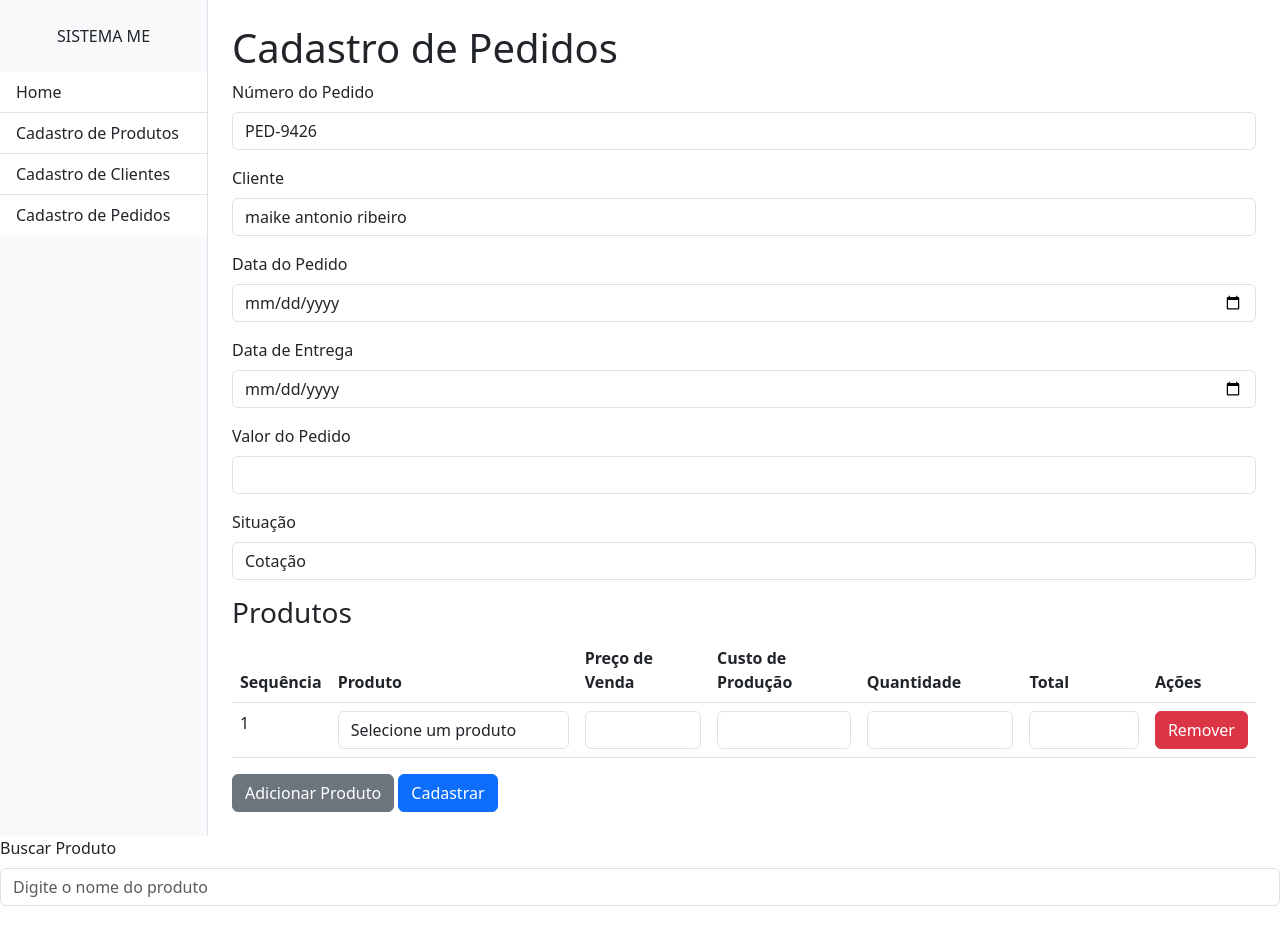
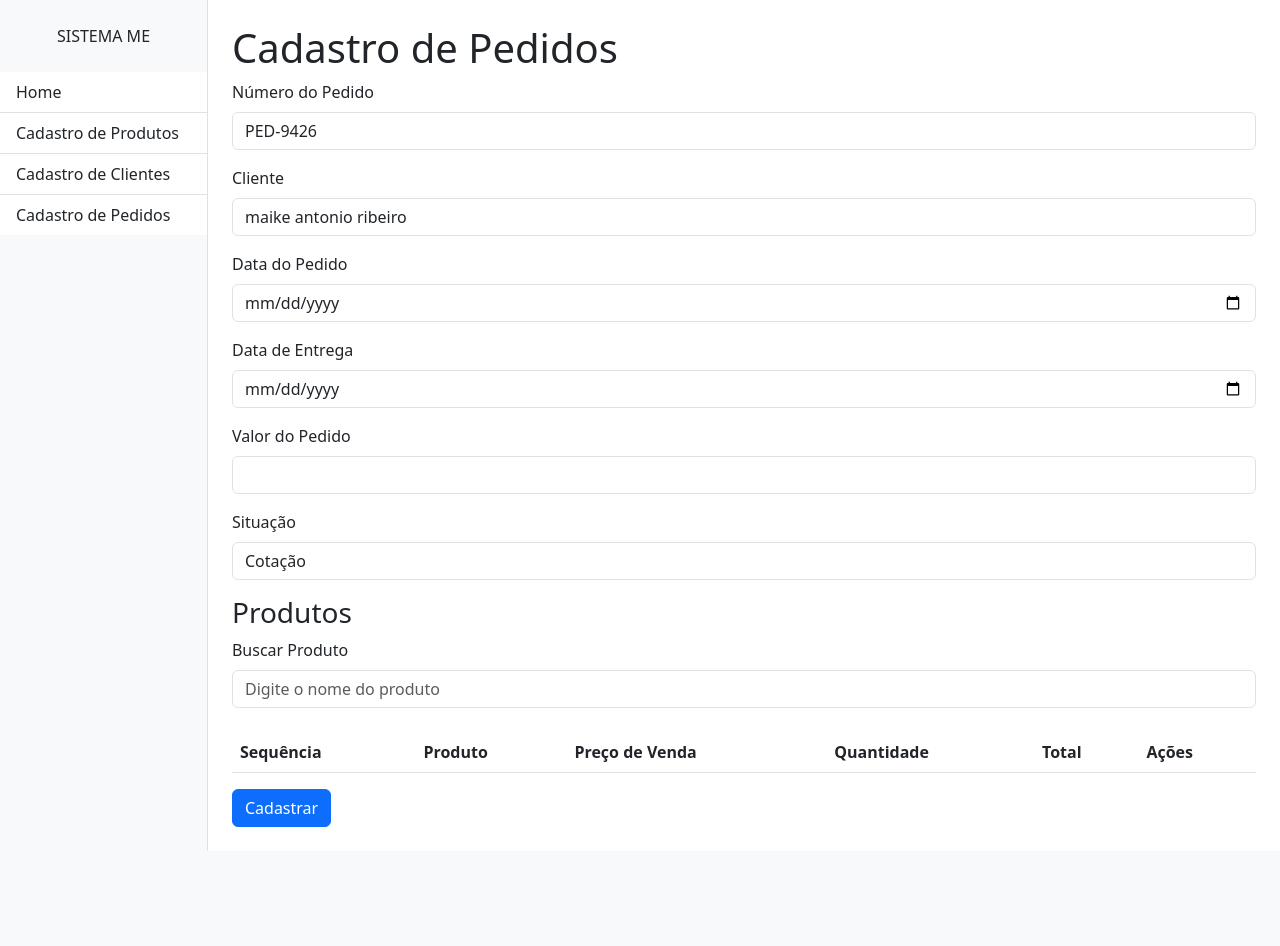
Before and after one commit to KaykyMatos845/SistemaME-main, a Flask app: page /cadastro-pedidos in a window 1280 px wide. After the commit the page ends 851 px from the top, so only its background shows below. Run offline with Flask 3, Linux system fonts and the light colour scheme; lists and menus that the app fills with data are empty; some libraries are stand-ins or nearby versions.

Commit message:
sistema funcionando

```diff
--- a/app.py
+++ b/app.py
@@ -8,15 +8,24 @@ from datetime import datetime
 app = Flask(__name__)
 Bootstrap(app)
 
+# Caminho para arquivos CSV
+CLIENTES_CSV = 'clientes.csv'
+PRODUTOS_CSV = 'produto.csv'
+PEDIDOS_CSV = 'pedidos.csv'
+PEDIDO_DETALHE_CSV = 'pedidodetalhe.csv'
+
+
 @app.route('/')
 def home():
     return render_template('index.html')
 
+
 @app.route('/cadastro-clientes', methods=['GET', 'POST'])
 def cadastro_clientes():
     if request.method == 'POST':
-        if os.path.isfile('clientes.csv'):
-            with open('clientes.csv', 'r') as file:
+        # Gerar ID único
+        if os.path.isfile(CLIENTES_CSV):
+            with open(CLIENTES_CSV, 'r') as file:
                 reader = csv.reader(file)
                 lines = list(reader)
                 next_id = len(lines)
@@ -24,6 +33,7 @@ def cadastro_clientes():
             next_id = 0
         cliente_id = f'cliente{next_id + 1}'
 
+        # Captura dados do formulário
         cliente = {
             'ID': cliente_id,
             'Nome': request.form.get('nome'),
@@ -37,9 +47,10 @@ def cadastro_clientes():
             'Observacoes': request.form.get('obs')
         }
 
-        file_exists = os.path.isfile('clientes.csv')
+        # Salvar no CSV
+        file_exists = os.path.isfile(CLIENTES_CSV)
         try:
-            with open('clientes.csv', mode='a', newline='') as file:
+            with open(CLIENTES_CSV, mode='a', newline='') as file:
                 writer = csv.DictWriter(file, fieldnames=cliente.keys())
                 if not file_exists:
                     writer.writeheader()
@@ -50,11 +61,13 @@ def cadastro_clientes():
         return redirect(url_for('home'))
     return render_template('cadastro_clientes.html')
 
+
 @app.route('/cadastro-produtos', methods=['GET', 'POST'])
 def cadastro_produtos():
     if request.method == 'POST':
-        if os.path.isfile('produto.csv'):
-            with open('produto.csv', 'r') as file:
+        # Gerar ID único
+        if os.path.isfile(PRODUTOS_CSV):
+            with open(PRODUTOS_CSV, 'r') as file:
                 reader = csv.reader(file)
                 lines = list(reader)
                 next_id = len(lines)
@@ -62,6 +75,7 @@ def cadastro_produtos():
             next_id = 0
         produto_id = f'produto{next_id + 1}'
 
+        # Captura dados do formulário
         produto = {
             'ID': produto_id,
             'Tipo': request.form.get('tipo'),
@@ -70,9 +84,10 @@ def cadastro_produtos():
             'CustoProducao': request.form.get('custo_producao')
         }
 
+        # Salvar no CSV
         try:
-            file_exists = os.path.isfile('produto.csv')
-            with open('produto.csv', mode='a', newline='') as file:
+            file_exists = os.path.isfile(PRODUTOS_CSV)
+            with open(PRODUTOS_CSV, mode='a', newline='') as file:
                 writer = csv.DictWriter(file, fieldnames=produto.keys())
                 if not file_exists:
                     writer.writeheader()
@@ -82,6 +97,7 @@ def cadastro_produtos():
 
         return redirect(url_for('home'))
 
+    # Carregar tipos de produtos
     tipos_produto = []
     if os.path.isfile('tipo_produto.csv'):
         with open('tipo_produto.csv', 'r', newline='', encoding='utf-8') as file:
@@ -94,34 +110,36 @@ def cadastro_produtos():
 
     return render_template('cadastro_produtos.html', tipos_produto=tipos_produto)
 
+
 @app.route('/cadastro-pedidos', methods=['GET', 'POST'])
 def cadastro_pedidos():
     if request.method == 'POST':
+        # Gerar número único para o pedido
         pedido_num = None
         existing_numbers = set()
-
-        if os.path.isfile('pedidos.csv'):
-            with open('pedidos.csv', 'r') as file:
+        if os.path.isfile(PEDIDOS_CSV):
+            with open(PEDIDOS_CSV, 'r') as file:
                 reader = csv.DictReader(file)
                 for row in reader:
                     existing_numbers.add(row['Numero'])
-
         while True:
             random_number = random.randint(1000, 9999)
             pedido_num = f"PED-{random_number}"
             if pedido_num not in existing_numbers:
                 break
 
+        # Obter informações do cliente
         cliente_id = request.form.get('cliente_id')
         cliente_nome = None
-        if os.path.isfile('clientes.csv'):
-            with open('clientes.csv', 'r') as file:
+        if os.path.isfile(CLIENTES_CSV):
+            with open(CLIENTES_CSV, 'r') as file:
                 reader = csv.DictReader(file)
                 for row in reader:
                     if row['ID'] == cliente_id:
                         cliente_nome = row['Nome']
                         break
 
+        # Dados do pedido
         pedido = {
             'Numero': pedido_num,
             'ClienteID': cliente_id,
@@ -132,45 +150,41 @@ def cadastro_pedidos():
             'Situacao': request.form.get('situacao')
         }
 
-        file_exists = os.path.isfile('pedidos.csv')
+        # Salvar pedido no CSV
         try:
-            with open('pedidos.csv', mode='a', newline='') as file:
+            file_exists = os.path.isfile(PEDIDOS_CSV)
+            with open(PEDIDOS_CSV, mode='a', newline='') as file:
                 writer = csv.DictWriter(file, fieldnames=pedido.keys())
                 if not file_exists:
                     writer.writeheader()
                 writer.writerow(pedido)
         except Exception as e:
-            print("Erro ao salvar os dados no arquivo CSV:", e)
+            print("Erro ao salvar os dados do pedido no arquivo CSV:", e)
 
-        produtos = request.form.getlist('produto')
-        quantidades = request.form.getlist('quantidade')
-        precos_venda = request.form.getlist('preco_venda')
-        custos_producao = request.form.getlist('custo_producao')
-        totais = request.form.getlist('total')
+        # Salvar detalhes dos produtos no CSV
+        produtos_id = request.form.getlist('produto_id[]')
+        produtos_descricao = request.form.getlist('produto_descricao[]')
+        precos_venda = request.form.getlist('preco_venda[]')
+        custos_producao = request.form.getlist('custo_producao[]')
+        quantidades = request.form.getlist('quantidade[]')
+        totais = request.form.getlist('total[]')
 
         try:
-            with open('pedidodetalhe.csv', mode='a', newline='') as file:
+            file_exists = os.path.isfile(PEDIDO_DETALHE_CSV)
+            with open(PEDIDO_DETALHE_CSV, mode='a', newline='') as file:
                 fieldnames = ['NumeroPedido', 'ProdutoID', 'ProdutoDescricao', 'PrecoVenda', 'CustoProducao', 'Quantidade', 'Total']
                 writer = csv.DictWriter(file, fieldnames=fieldnames)
-                if not os.path.isfile('pedidodetalhe.csv'):
+                if not file_exists:
                     writer.writeheader()
-                for i in range(len(produtos)):
-                    produto_descricao = None
-                    if os.path.isfile('produto.csv'):
-                        with open('produto.csv', 'r') as file:
-                            reader = csv.DictReader(file)
-                            for row in reader:
-                                if row['ID'] == produtos[i]:
-                                    produto_descricao = row['Descricao']
-                                    break
+                for i in range(len(produtos_id)):
                     detalhe = {
                         'NumeroPedido': pedido_num,
-                        'ProdutoID': produtos[i],
-                        'ProdutoDescricao': produto_descricao,
-                        'PrecoVenda': precos_venda[i],
-                        'CustoProducao': custos_producao[i],
-                        'Quantidade': quantidades[i],
-                        'Total': totais[i]
+                        'ProdutoID': produtos_id[i],
+                        'ProdutoDescricao': produtos_descricao[i],
+                        'PrecoVenda': "{:.2f}".format(float(precos_venda[i])),
+                        'CustoProducao': "{:.2f}".format(float(custos_producao[i])),
+                        'Quantidade': int(quantidades[i]),
+                        'Total': "{:.2f}".format(float(totais[i]))
                     }
                     writer.writerow(detalhe)
         except Exception as e:
@@ -178,26 +192,29 @@ def cadastro_pedidos():
 
         return redirect(url_for('home'))
 
+    # Carregar clientes e produtos
     clientes = []
-    if os.path.isfile('clientes.csv'):
-        with open('clientes.csv', 'r') as file:
+    if os.path.isfile(CLIENTES_CSV):
+        with open(CLIENTES_CSV, 'r') as file:
             reader = csv.DictReader(file)
             for row in reader:
                 clientes.append(row)
 
     produtos = []
-    if os.path.isfile('produto.csv'):
-        with open('produto.csv', 'r') as file:
+    if os.path.isfile(PRODUTOS_CSV):
+        with open(PRODUTOS_CSV, 'r') as file:
             reader = csv.DictReader(file)
             for row in reader:
                 produtos.append(row)
 
     return render_template('cadastro_pedidos.html', clientes=clientes, produtos=produtos)
 
+
+
 @app.route('/get_produto/<produto_id>', methods=['GET'])
 def get_produto(produto_id):
-    if os.path.isfile('produto.csv'):
-        with open('produto.csv', 'r') as file:
+    if os.path.isfile(PRODUTOS_CSV):
+        with open(PRODUTOS_CSV, 'r') as file:
             reader = csv.DictReader(file)
             for row in reader:
                 if row['ID'] == produto_id:
@@ -207,12 +224,13 @@ def get_produto(produto_id):
                     })
     return jsonify({})
 
+
 @app.route('/produtos', methods=['GET'])
 def buscar_produtos():
     query = request.args.get('q', '').lower()
     produtos = []
 
-    with open('produto.csv', 'r') as file:
+    with open(PRODUTOS_CSV, 'r') as file:
         reader = csv.DictReader(file)
         for row in reader:
             if query in row['Descricao'].lower():
@@ -225,5 +243,6 @@ def buscar_produtos():
 
     return jsonify(produtos)
 
+
 if __name__ == '__main__':
     app.run(debug=True)
--- a/pedidodetalhe.csv
+++ b/pedidodetalhe.csv
@@ -3,3 +3,6 @@
 4.2025,produto7,Logotipo impresso em 3D largura 400mm altura 200mm espessura 15mm,160.00,80.00,1,160.00
 PED-3079,produto7,Logotipo impresso em 3D largura 400mm altura 200mm espessura 15mm,160.00,80.00,1,160.00
 PED-7071,produto7,Logotipo impresso em 3D largura 400mm altura 200mm espessura 15mm,160.00,80.00,1,160.00
+PED-8414,produto6,Agenda A5 com 2 dias por pagina,80.00,30.00,1,80.00
+PED-3201,produto7,Logotipo impresso em 3D largura 400mm altura 200mm espessura 15mm,160.00,80.00,1,160.00
+PED-3201,produto2,Etiquetas de roupa (termocolante) - 2x7.6cm com 30 unidades,29.90,10.50,1,29.90
--- a/templates/cadastro_pedidos.html
+++ b/templates/cadastro_pedidos.html
@@ -22,10 +22,10 @@
         <!-- Page Content -->
         <div class="container-fluid p-4">
             <h1>Cadastro de Pedidos</h1>
-            <form action="/cadastro-pedidos" method="POST">
+            <form id="pedido-form" action="/cadastro-pedidos" method="POST">
                 <div class="mb-3">
                     <label for="numero" class="form-label">Número do Pedido</label>
-                    <input type="text" class="form-control" id="numero" name="numero" value="{{ pedido_num }}" readonly>
+                    <input type="text" class="form-control" id="numero" name="numero" value="" readonly>
                 </div>
                 <div class="mb-3">
                     <label for="cliente" class="form-label">Cliente</label>
@@ -57,132 +57,38 @@
                         <option value="entregue">Entregue</option>
                     </select>
                 </div>
+
                 <h3>Produtos</h3>
+                <div class="mb-3">
+                    <label for="buscar-produto" class="form-label">Buscar Produto</label>
+                    <input type="text" id="buscar-produto" class="form-control" placeholder="Digite o nome do produto">
+                    <div id="resultado-busca" class="list-group mt-2"></div>
+                </div>
+
                 <table class="table">
                     <thead>
                         <tr>
                             <th>Sequência</th>
                             <th>Produto</th>
                             <th>Preço de Venda</th>
-                            <th>Custo de Produção</th>
                             <th>Quantidade</th>
                             <th>Total</th>
                             <th>Ações</th>
                         </tr>
                     </thead>
                     <tbody id="produtos-tbody">
-                        <tr>
-                            <td>1</td>
-                            <td>
-                                <select class="form-control produto-select" name="produto" required>
-                                    <option value="">Selecione um produto</option>
-                                    {% for produto in produtos %}
-                                        <option value="{{ produto['ID'] }}">{{ produto['Descricao'] }}</option>
-                                    {% endfor %}
-                                </select>
-                            </td>
-                            <td><input type="text" class="form-control preco-venda" name="preco_venda" readonly></td>
-                            <td><input type="text" class="form-control custo-producao" name="custo_producao" readonly></td>
-                            <td><input type="number" class="form-control quantidade" name="quantidade" min="1" required></td>
-                            <td><input type="text" class="form-control total" name="total" readonly></td>
-                            <td><button type="button" class="btn btn-danger remove-produto">Remover</button></td>
-                        </tr>
+                        <!-- Linhas adicionadas dinamicamente -->
                     </tbody>
                 </table>
-                <button type="button" class="btn btn-secondary" id="add-produto">Adicionar Produto</button>
+
                 <button type="submit" class="btn btn-primary">Cadastrar</button>
             </form>
         </div>
     </div>
 
-    <div class="mb-3">
-        <label for="buscar-produto" class="form-label">Buscar Produto</label>
-        <input type="text" id="buscar-produto" class="form-control" placeholder="Digite o nome do produto">
-        <div id="resultado-busca" class="list-group mt-2"></div>
-    </div>
-    <table class="table">
-
-        <tbody id="produtos-tbody">
-            <!-- Linhas adicionadas dinamicamente -->
-        </tbody>
-    </table>
-
-
     <script src="https://cdn.jsdelivr.net/npm/bootstrap@5.3.0/dist/js/bootstrap.bundle.min.js"></script>
     <script>
         document.addEventListener('DOMContentLoaded', function () {
-            document.getElementById('add-produto').addEventListener('click', function () {
-                const tbody = document.getElementById('produtos-tbody');
-                const rowCount = tbody.rows.length;
-                const row = tbody.insertRow();
-                row.innerHTML = `
-                    <td>${rowCount + 1}</td>
-                    <td>
-                        <select class="form-control produto-select" name="produto" required>
-                            <option value="">Selecione um produto</option>
-                            {% for produto in produtos %}
-                                <option value="{{ produto['ID'] }}">{{ produto['Descricao'] }}</option>
-                            {% endfor %}
-                        </select>
-                    </td>
-                    <td><input type="text" class="form-control preco-venda" name="preco_venda" readonly></td>
-                    <td><input type="text" class="form-control custo-producao" name="custo_producao" readonly></td>
-                    <td><input type="number" class="form-control quantidade" name="quantidade" min="1" required></td>
-                    <td><input type="text" class="form-control total" name="total" readonly></td>
-                    <td><button type="button" class="btn btn-danger remove-produto">Remover</button></td>
-                `;
-                calcularTotalPedido();  // Chama a função para recalcular o total após adicionar um novo produto
-            });
-
-            document.getElementById('produtos-tbody').addEventListener('change', function (event) {
-                if (event.target.classList.contains('produto-select')) {
-                    const produtoId = event.target.value;
-                    const row = event.target.closest('tr');
-                    fetch(`/get_produto/${produtoId}`)
-                        .then(response => response.json())
-                        .then(data => {
-                            row.querySelector('.preco-venda').value = data.PrecoVenda;
-                            row.querySelector('.custo-producao').value = data.CustoProducao;
-                            row.querySelector('.quantidade').value = 1;
-                            row.querySelector('.total').value = data.PrecoVenda;
-                            calcularTotalPedido();  // Atualiza o valor total do pedido
-                        });
-                }
-
-                // Recalcular total do pedido sempre que o valor do produto ou quantidade mudar
-                if (event.target.classList.contains('quantidade') || event.target.classList.contains('produto-select')) {
-                    calcularTotalPedido();  // Chama a função para recalcular o total do pedido
-                }
-            });
-
-            document.getElementById('produtos-tbody').addEventListener('click', function (event) {
-                if (event.target.classList.contains('remove-produto')) {
-                    const row = event.target.closest('tr');
-                    row.remove();
-                    calcularTotalPedido();  // Atualiza o valor total do pedido após remover o produto
-                }
-            });
-        });
-
-        // Função para calcular o valor total do pedido
-        function calcularTotalPedido() {
-            const rows = document.querySelectorAll('#produtos-tbody tr');
-            let valorPedido = 0;
-
-            // Verifica se há produtos no carrinho, caso contrário define o valor do pedido como 0.00
-            if (rows.length === 0) {
-                document.getElementById('valor_pedido').value = '0.00';
-                return;
-            }
-
-            rows.forEach(row => {
-                const total = parseFloat(row.querySelector('.total').value) || 0;
-                valorPedido += total;
-            });
-
-            document.getElementById('valor_pedido').value = valorPedido.toFixed(2);
-        }
-
             document.getElementById('buscar-produto').addEventListener('input', function (event) {
                 const query = event.target.value.trim();
                 const resultadoBusca = document.getElementById('resultado-busca');
@@ -202,7 +108,6 @@
                             item.textContent = produto.Descricao;
                             item.dataset.id = produto.ID;
                             item.dataset.precoVenda = produto.PrecoVenda;
-                        item.dataset.custoProducao = produto.CustoProducao;
 
                             // Adiciona um evento para selecionar o produto
                             item.addEventListener('click', function () {
@@ -215,6 +120,13 @@
                     });
             });
 
+            document.getElementById('pedido-form').addEventListener('submit', function (event) {
+                event.preventDefault();
+                prepararProdutosParaEnvio();
+                this.submit();
+            });
+        });
+
         // Função para adicionar um produto à tabela
         function adicionarProduto(produto) {
             const tbody = document.getElementById('produtos-tbody');
@@ -224,19 +136,26 @@
             row.innerHTML = `
                 <td>${rowCount + 1}</td>
                 <td>${produto.Descricao}</td>
-                <td><input type="text" class="form-control preco-venda" value="${produto.PrecoVenda}" readonly></td>
-                <td><input type="text" class="form-control custo-producao" value="${produto.CustoProducao}" readonly></td>
+                <td><input type="text" class="form-control" value="${produto.PrecoVenda}" readonly></td>
                 <td><input type="number" class="form-control quantidade" value="1" min="1"></td>
                 <td><input type="text" class="form-control total" value="${produto.PrecoVenda}" readonly></td>
                 <td><button type="button" class="btn btn-danger remove-produto">Remover</button></td>
+                <input type="hidden" name="produto_id[]" value="${produto.ID}">
+                <input type="hidden" name="produto_descricao[]" value="${produto.Descricao}">
+                <input type="hidden" name="preco_venda[]" value="${produto.PrecoVenda}">
+                <input type="hidden" name="custo_producao[]" value="${produto.CustoProducao}">
+                <input type="hidden" class="quantidade_hidden" name="quantidade[]" value="1">
+                <input type="hidden" class="total_hidden" name="total[]" value="${produto.PrecoVenda}">
             `;
 
-            // Atualiza o total do pedido
+            // Atualiza o total ao alterar a quantidade
             row.querySelector('.quantidade').addEventListener('input', function () {
-                const quantidade = parseInt(this.value);
+                const quantidade = parseInt(this.value) || 1;
                 const precoVenda = parseFloat(produto.PrecoVenda);
                 const total = quantidade * precoVenda;
                 row.querySelector('.total').value = total.toFixed(2);
+                row.querySelector('.quantidade_hidden').value = quantidade;
+                row.querySelector('.total_hidden').value = total.toFixed(2);
                 calcularTotalPedido();
             });
 
@@ -248,12 +167,37 @@
             calcularTotalPedido(); // Atualiza o valor total do pedido
         }
 
+        // Função para preparar os dados dos produtos para envio
+        function prepararProdutosParaEnvio() {
+            const rows = document.querySelectorAll('#produtos-tbody tr');
+            rows.forEach(row => {
+                const quantidadeInput = row.querySelector('.quantidade');
+                const totalInput = row.querySelector('.total');
+                const quantidadeHidden = row.querySelector('.quantidade_hidden');
+                const totalHidden = row.querySelector('.total_hidden');
+                quantidadeHidden.value = quantidadeInput.value;
+                totalHidden.value = totalInput.value;
+            });
+        }
+
+        // Função para calcular o valor total do pedido
+        function calcularTotalPedido() {
+            const rows = document.querySelectorAll('#produtos-tbody tr');
+            let valorPedido = 0;
+
+            rows.forEach(row => {
+                const total = parseFloat(row.querySelector('.total').value) || 0;
+                valorPedido += total;
+            });
+
+            document.getElementById('valor_pedido').value = valorPedido.toFixed(2);
+        }
+
+                // Gerar número de pedido aleatório
                 document.addEventListener('DOMContentLoaded', function () {
-            // Gerar número de pedido aleatório (você pode modificar essa lógica para uma sequência específica)
             const numeroPedido = 'PED-' + Math.floor(1000 + Math.random() * 9000);
             document.getElementById('numero').value = numeroPedido;
         });
     </script>
-
 </body>
 </html>
```
Also changed, not shown: pedidos.csv (+13 -0 lines). Lines whose indentation alone changed are shown as unchanged.
